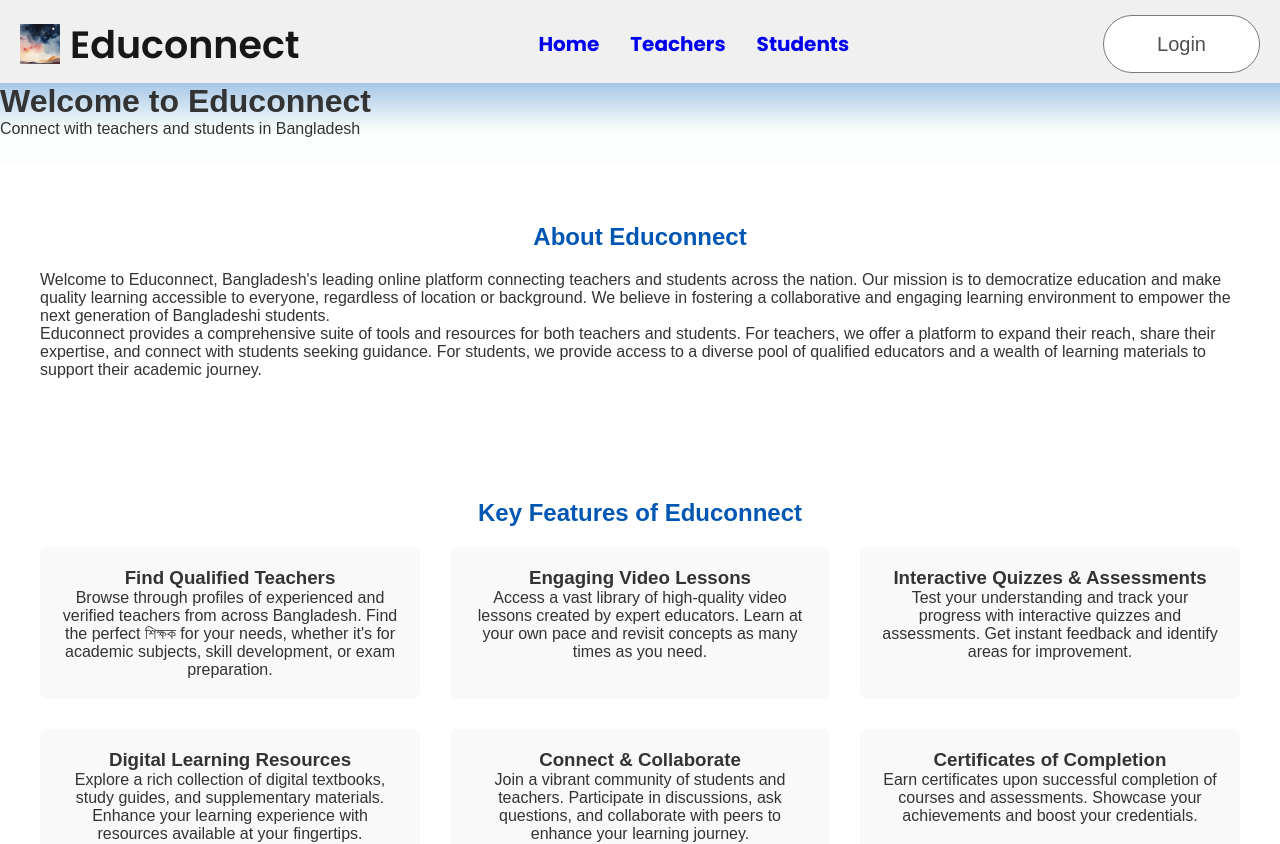
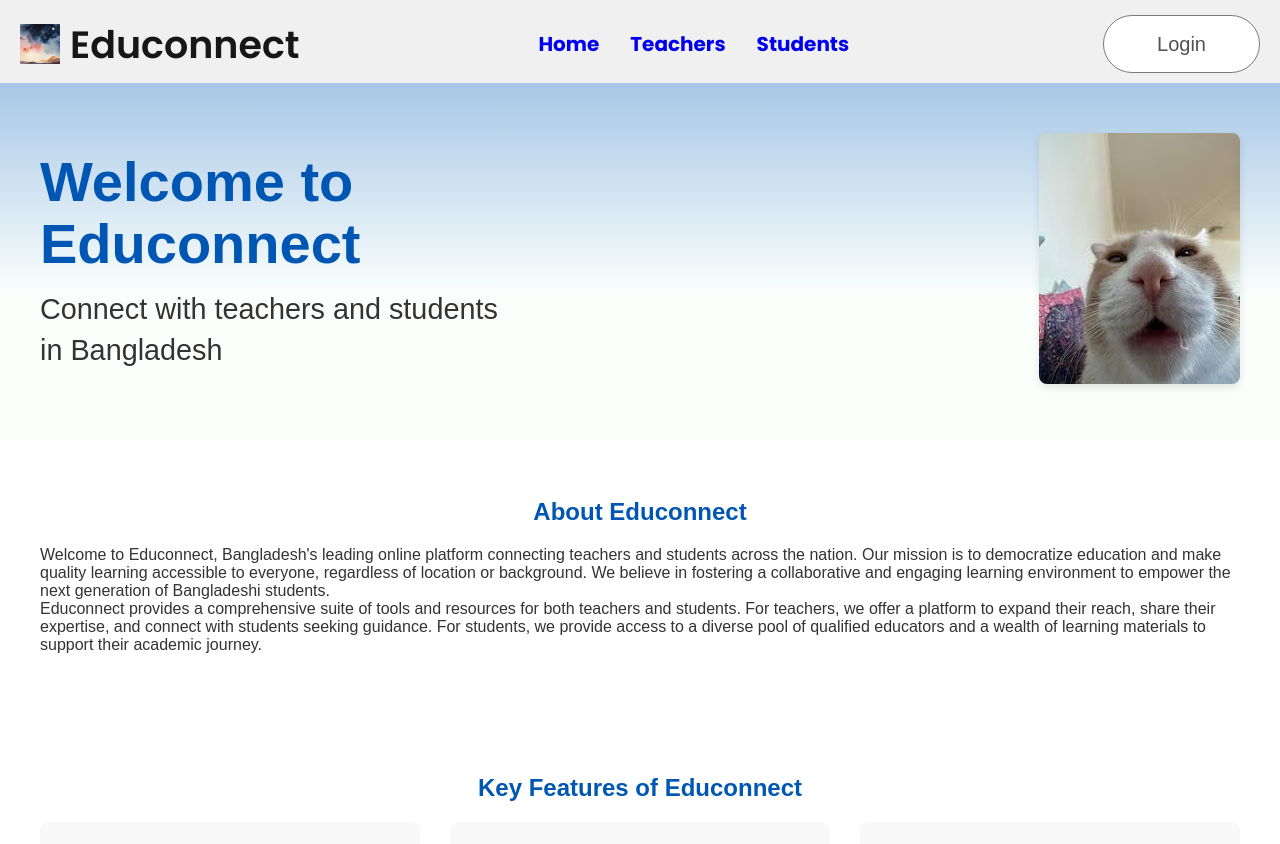
Before and after one commit to Mashrafi271/EduConnect, a React (Create React App) app: page / in a window 1280 px wide. Shown: the top 844 px of the page. Built offline with nearby package versions, Linux system fonts and the light colour scheme.

Commit message:
Updated home page

```diff
--- a/src/Components/Hero/Hero.css
+++ b/src/Components/Hero/Hero.css
@@ -1,29 +1,47 @@
-.hero {
-    height: 10vh;
+/* Hero.css */
+
+.hero-section {
   background: linear-gradient(180deg, #A7C7E7, #e1ffea22 60%);
-    display: flex;
+  padding: 50px 0; /* Adjust padding as needed */
+}
+
+.hero-container {
+  display: flex; /* Enable flexbox for side-by-side layout */
+  align-items: center; /* Vertically align items in the center */
+  justify-content: space-between; /* Distribute space between left and right sections */
+  max-width: 1200px; /* Adjust max-width as needed for your layout */
+  margin: 0 auto; /* Center the container on the page */
+  padding: 0 20px; /* Add some horizontal padding inside the container */
 }
 
 .hero-left {
-    flex: 1;
-    display: flex;
-    flex-direction: column;
-    justify-content: center;
-    gap: 20px;
-    padding-left: 180px;
-    line-height: 1.1;
+  flex: 1; /* Allow left section to take up available space */
+  padding-right: 20px; /* Add some spacing between text and image */
 }
 
-  .hero-left h1 {
-    color: #090909;
-    font-size: 26px;
-    font-weight: 600;
-    text-align: center;
+.hero-right {
+  flex: 1; /* Allow right section to take up available space */
+  text-align: right; /* Align image to the right side */
 }
 
-  .hero-left p {
-    color: #171717;
-    font-size: 100px;
-    font-weight: 700;
+.hero-title {
+  font-size: 3.5em; /* Enlarge the title - adjust as needed */
+  font-weight: bold;
+  color: #0056b3; /* Dark blue color for title - adjust as needed */
+  margin-bottom: 15px; /* Spacing below the title */
+  line-height: 1.1; /* Adjust line height for better readability */
+}
 
+.hero-subtitle {
+  font-size: 1.8em; /* Enlarge the subtitle - adjust as needed */
+  color: #333; /* Dark gray color for subtitle - adjust as needed */
+  line-height: 1.4; /* Adjust line height for better readability */
+  max-width: 80%; /* Limit subtitle width for better readability */
 }
+
+.hero-image {
+  max-width: 100%; /* Make image responsive within its container */
+  height: auto; /* Maintain aspect ratio */
+  border-radius: 8px; /* Optional: Add rounded corners to the image */
+  box-shadow: 0 4px 8px rgba(0, 0, 0, 0.1); /* Optional: Add a subtle shadow */
+}
--- a/src/Components/Hero/Hero.jsx
+++ b/src/Components/Hero/Hero.jsx
@@ -1,18 +1,20 @@
 import React from 'react';
-import './Hero.css';
-
+import './Hero.css'; // Make sure you have Hero.css for styling
+import visual from '../Assets/img_data/images.jpg'; // Import your image asset - adjust path as needed
 
 const Hero = () => {
     return (
-        <div className="hero">
-            <div classname='hero-left'>
-                <h1>Welcome to Educonnect</h1>
-                <p>Connect with teachers and students in Bangladesh</p>
+        <section className="hero-section">
+            <div className="hero-container">
+                <div className="hero-left">
+                    <h1 className="hero-title">Welcome to Educonnect</h1>
+                    <p className="hero-subtitle">Connect with teachers and students in Bangladesh</p>
+                </div>
+                <div className="hero-right">
+                    <img src={visual} alt="Educonnect Hero Image" className="hero-image" />
+                </div>
             </div>
-            <div classname='hero-right'>
-
-            </div>
-        </div>
+        </section>
     );
 };
 
--- a/src/Pages/Teachers.css
+++ b/src/Pages/Teachers.css
@@ -3,7 +3,8 @@
 .teachers-page {
     font-family: Arial, sans-serif;
     padding: 20px;
-    background: linear-gradient(180deg, #A7C7E7, #e1ffea22 60%);}
+    background: linear-gradient(180deg, #A7C7E7, #e1ffea22 60%);
+}
 
 .teachers-page h1 {
     text-align: center;
```
Also changed, not shown: src/Components/Assets/img_data/images.jpg (added). Lines whose indentation alone changed are shown as unchanged.
